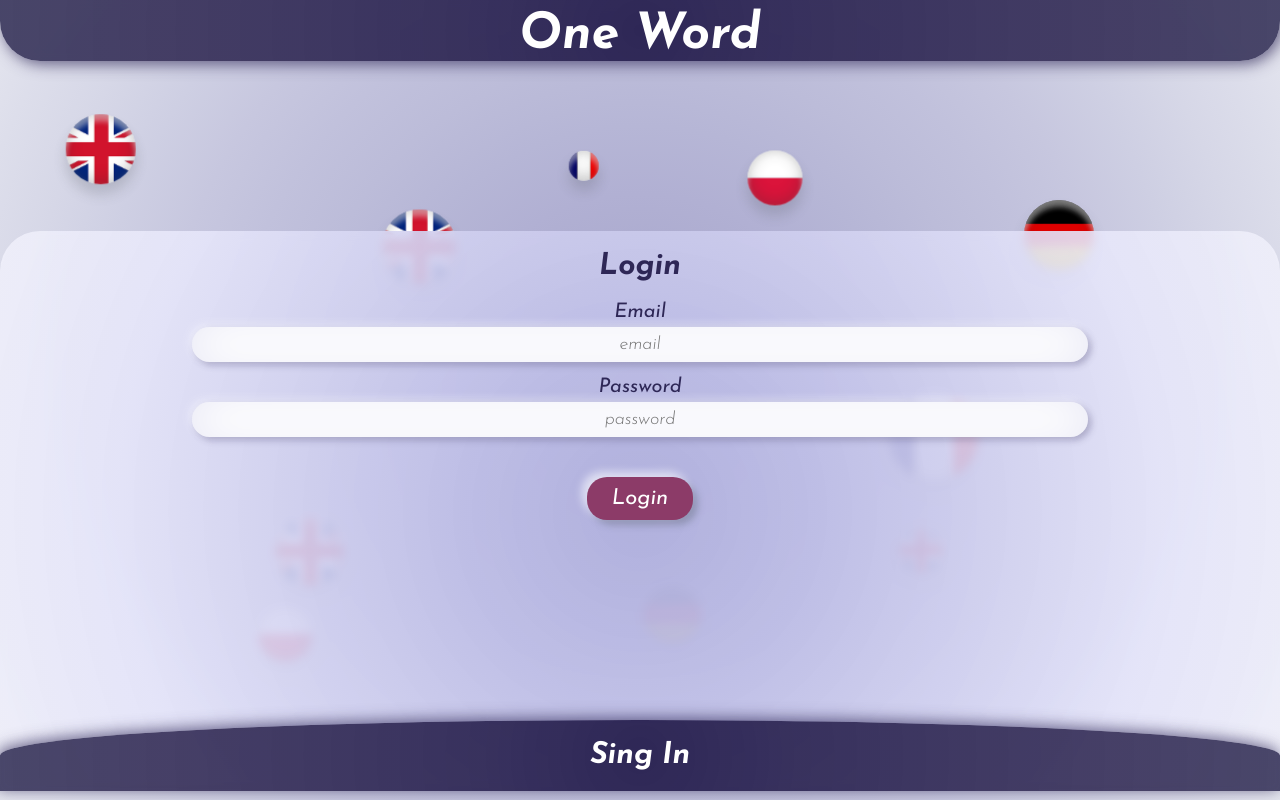
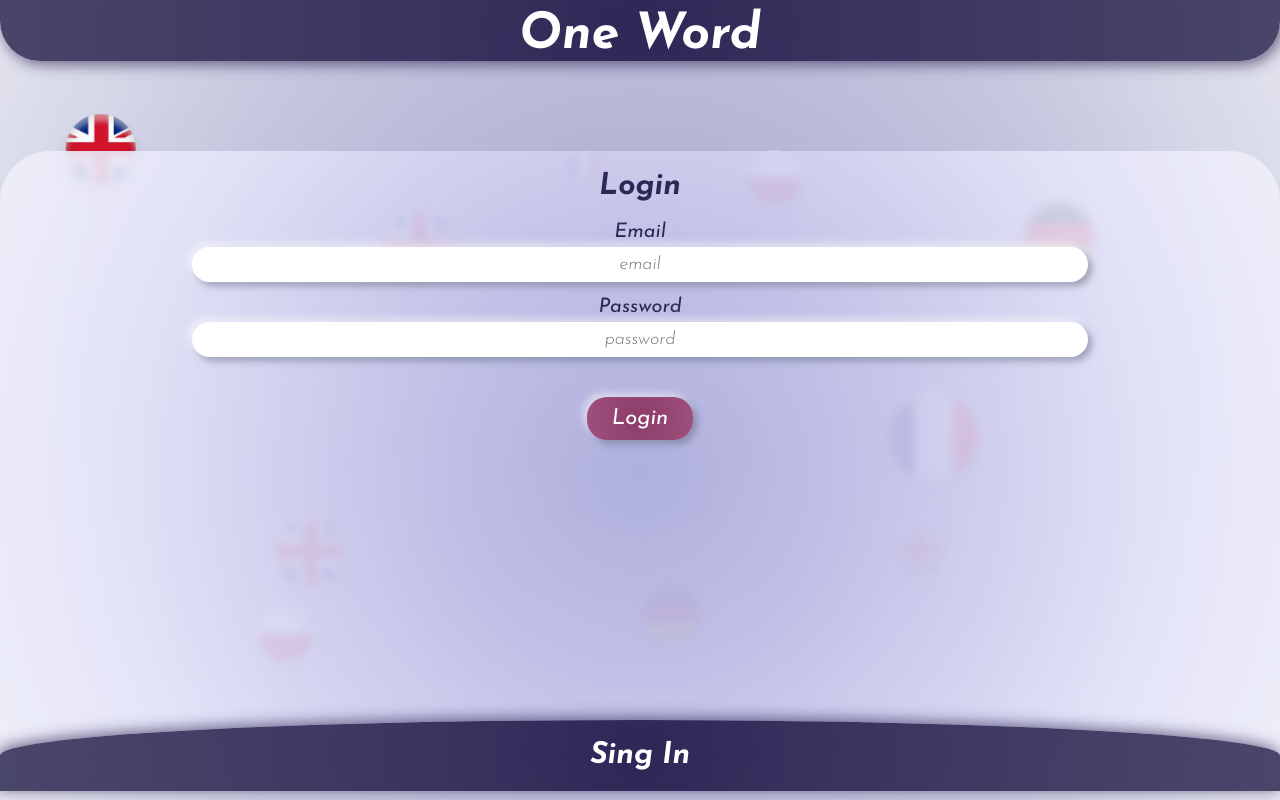
Before and after one commit to Paullina26/One_Word, a React (Create React App) app: page /auth in a window 1280 px wide. Built offline with nearby package versions, Linux system fonts and the light colour scheme.

Commit message:
fixed style Login

```diff
--- a/src/components/Form/Input.tsx
+++ b/src/components/Form/Input.tsx
@@ -32,9 +32,11 @@ export const InputStyle = styled.input`
   padding: 5px;
   background-color: ${({ theme }) => theme.white};
   border-radius: 20px;
-  border: 0px solid ${({ theme }) => theme.purpleLightInput};
-  box-shadow: inset 0px 0px 80px -50px rgba(175, 175, 220, 1),
-    -3px -3px 9px rgba(255, 255, 255, 0.4), 3px 3px 7px rgba(46, 39, 86, 0.3);
+  border: none;
+  /* box-shadow: inset 0px 0px 80px -50px rgba(175, 175, 220, 1),
+    -3px -3px 9px rgba(255, 255, 255, 0.4), 3px 3px 7px rgba(46, 39, 86, 0.3); */
+  box-shadow: -4px -4px 7px ${({ theme }) => theme.boxShadowWhite},
+    4px 4px 7px ${({ theme }) => theme.boxShadowGray};
 `;
 
 const Input: FC<InputProps> = ({
--- a/src/components/Form/Submit.tsx
+++ b/src/components/Form/Submit.tsx
@@ -17,8 +17,13 @@ export const SubmitStyle = styled.input`
   padding: 10px 25px;
   border: 0px;
   margin: 40px auto 20px auto;
-  background-color: ${({ theme }) => theme.pink};
-  box-shadow: -5px -5px 9px rgba(255, 255, 255, 0.6), 5px 5px 7px rgba(94, 104, 121, 0.4);
+  background: radial-gradient(
+    circle,
+    ${({ theme }) => theme.buttonPink} 0%,
+    ${({ theme }) => theme.buttonPinkLight} 100%
+  );
+  box-shadow: -4px -4px 7px ${({ theme }) => theme.boxShadowWhite},
+    4px 4px 7px ${({ theme }) => theme.boxShadowGray};
   cursor: pointer;
   /* :hover {
     color: ${({ theme }) => theme.white};
--- a/src/components/Login/Login.tsx
+++ b/src/components/Login/Login.tsx
@@ -5,10 +5,10 @@ import Submit from 'components/Form/Submit';
 
 export const WrapperLogin = styled.div`
   position: relative;
-  top: 20vh;
+  top: 10vh;
   text-align: center;
   width: 100vw;
-  height: 70vh;
+  height: 80vh;
   background: radial-gradient(
     circle,
     ${({ theme }) => theme.gradientPurpleLight} 0%,
@@ -17,7 +17,7 @@ export const WrapperLogin = styled.div`
     ${({ theme }) => theme.gradientPurpleLightThere} 75%,
     ${({ theme }) => theme.gradientPurpleLightFour}100%
   );
-  border-radius: 40px 40px 0 0;
+  border-radius: 50px 50px 0 0;
   box-shadow: 0 4px 30px -50px ${({ theme }) => theme.shadowBlack};
   backdrop-filter: blur(5px);
 `;
--- a/src/components/Shared/Buttons/Button.tsx
+++ b/src/components/Shared/Buttons/Button.tsx
@@ -5,9 +5,14 @@ export const Button = styled.button`
   ${font(2.2, 'italic', 300)};
   margin: 30px;
   padding: 7px 20px;
-  border-radius: 12px;
+  border-radius: 20px;
   border: none;
-  background: ${({ theme }) => theme.pink};
+  background: radial-gradient(
+    circle,
+    ${({ theme }) => theme.buttonPink} 0%,
+    ${({ theme }) => theme.buttonPinkLight} 100%
+  );
   color: ${({ theme }) => theme.white};
-  box-shadow: -5px -5px 9px rgba(255, 255, 255, 0.8), 5px 5px 7px rgba(94, 104, 121, 0.6);
+  box-shadow: -4px -4px 7px ${({ theme }) => theme.boxShadowWhite},
+    4px 4px 7px ${({ theme }) => theme.boxShadowGray};
 `;
--- a/src/components/Shared/containers/GlassWrapper.tsx
+++ b/src/components/Shared/containers/GlassWrapper.tsx
@@ -2,21 +2,21 @@ import styled from 'styled-components';
 
 export const GlassWrapper = styled.div`
   text-align: center;
+  width: 80vw;
+  max-width: 500px;
+  max-height: 650px;
   margin: auto;
-  width: 80vw;
   padding: 10px;
-  min-height: 40vh;
-  background-image: linear-gradient(
-    to bottom right,
-    ${({ theme }) => theme.glassDarkWhite},
-    ${({ theme }) => theme.glassMediumWhite},
-    ${({ theme }) => theme.glassLightWhite},
-    ${({ theme }) => theme.glassWhite},
-    ${({ theme }) => theme.glassLightWhite},
-    ${({ theme }) => theme.glassMediumWhite},
-    ${({ theme }) => theme.glassDarkWhite}
+  background: linear-gradient(
+    160deg,
+    ${({ theme }) => theme.glassLightOne} 0%,
+    ${({ theme }) => theme.glassLightTwo}25%,
+    ${({ theme }) => theme.glassLightThere} 50%,
+    ${({ theme }) => theme.glassLightFour} 75%,
+    ${({ theme }) => theme.glassLightFive} 100%
   );
-  border-radius: 16px;
-  box-shadow: 0 4px 30px ${({ theme }) => theme.glassShadowBlack};
   backdrop-filter: blur(5px);
+  border-radius: 20px;
+  box-shadow: -4px -4px 7px ${({ theme }) => theme.boxShadowWhite},
+    4px 4px 7px ${({ theme }) => theme.boxShadowGray};
 `;
--- a/src/pages/Auth/Auth.tsx
+++ b/src/pages/Auth/Auth.tsx
@@ -16,7 +16,7 @@ export const WrapperLogo = styled.div`
     ${({ theme }) => theme.gradientPurpleOne} 25%,
     ${({ theme }) => theme.gradientPurpleTwo} 50%,
     ${({ theme }) => theme.gradientPurpleThere} 75%,
-    ${({ theme }) => theme.gradientPurpleFour}100%
+    ${({ theme }) => theme.gradientPurpleFour} 100%
   );
   backdrop-filter: blur(5px);
   box-shadow: 3px 3px 15px rgba(46, 39, 86, 0.7);
--- a/src/style/theme.tsx
+++ b/src/style/theme.tsx
@@ -5,21 +5,29 @@ export const theme = {
   gray: 'rgb(235, 235, 235)',
   light: 'rgb(228, 229, 240)',
   purpleLight: 'rgb(210, 210, 234)',
-  purple: 'rgb(166, 166, 220)',
-  purpleDark: 'rgb(46, 39, 86)',
-  pink: 'rgb(140, 59, 104)',
+  purple: 'rgb(165, 165, 220)',
+  purpleDark: 'rgb(46, 40, 85)',
+  pink: 'rgb(140, 60, 105)',
   red: 'rgb(178, 35, 52)',
   shadowBlack: 'rgba(0, 0, 0, 0.1)',
 
   //-----INPUT----//
   purpleLightInput: '#d2d2ea',
 
-  //-----GLASS_EFFECT----//
-  glassWhite: 'rgba(255, 255, 255, 0.66)',
-  glassLightWhite: 'rgba(255, 255, 255, 0.49)',
-  glassMediumWhite: 'rgba(215, 215, 215, 0.5)',
-  glassDarkWhite: 'rgba(161, 161, 161, 0.5)',
-  glassShadowBlack: 'rgba(0, 0, 0, 0.1)',
+  //-----BUTTON----//
+  buttonPink: 'rgb(140, 60, 105)',
+  buttonPinkLight: 'rgb(160, 80, 125)',
+
+  //-----BOX_SHADOW----//
+  boxShadowWhite: 'rgba(255, 255, 255, 0.5)',
+  boxShadowGray: 'rgba(94, 104, 121, 0.5)',
+
+  //-----GLASS_EFFECT_WRAPPER----//
+  glassLightOne: 'rgba(220, 220, 240, 0.85)',
+  glassLightTwo: 'rgba(220, 220, 240, 0.85) ',
+  glassLightThere: 'rgba(210, 210, 230, 0.85)',
+  glassLightFour: 'rgba(190, 190, 220, 0.85)',
+  glassLightFive: 'rgba(175, 175, 220, 0.85)',
 
   //-----GRADIENT_CIRCLE_LIGHT_PURPLE---//
   gradientPurpleLight: 'rgba(175, 175, 220, 1)',
@@ -40,3 +48,4 @@ export const theme = {
 
 /* box-shadow: -3px -3px 5px rgba(255, 255, 255, 0.4), 3px 3px 5px rgba(94, 104, 121, 0.3),
     inset -3px -3px 5px rgba(255, 255, 255, 0.4), inset 3px 3px 5px rgba(94, 104, 121, 0.3); */
+/* box-shadow: 0px 0px 7px 3px rgba(94, 104, 121, 0.4); */
```
